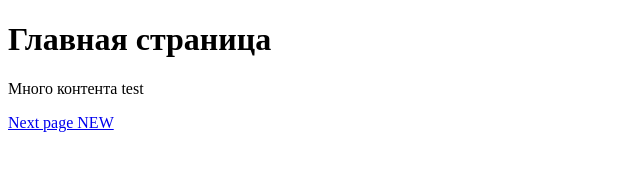
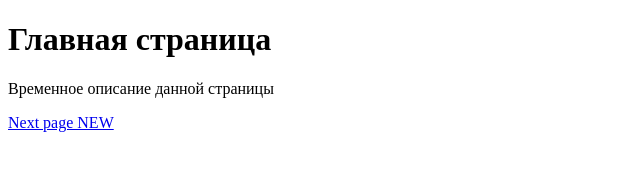
Before and after one commit to NikitaKirin/git-htmlacademy, a plain HTML site: page index.html in a window 1280 px wide. Shown: the whole page, without its empty margins (0-640 px from the left). Drawn offline with Linux system fonts and the light colour scheme.

Commit message:
feat: add description for index.html

```diff
--- a/index.html
+++ b/index.html
@@ -8,7 +8,7 @@
 </head>
 <body class="site-body">
 <h1>Главная страница</h1>
-<p>Много контента test</p>
+<p class="desc">Временное описание данной страницы</p>
     <a href="pages/about.html">Next page NEW</a>
 </body>
 
```
